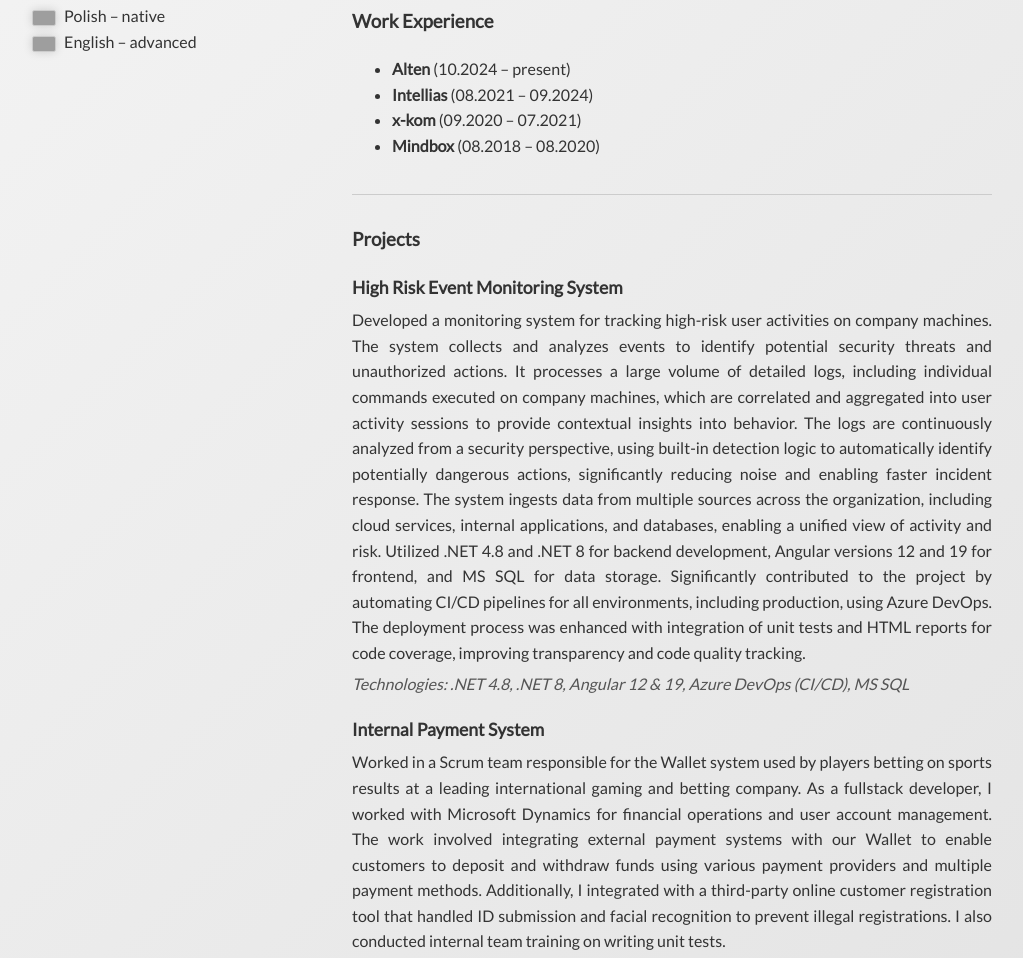
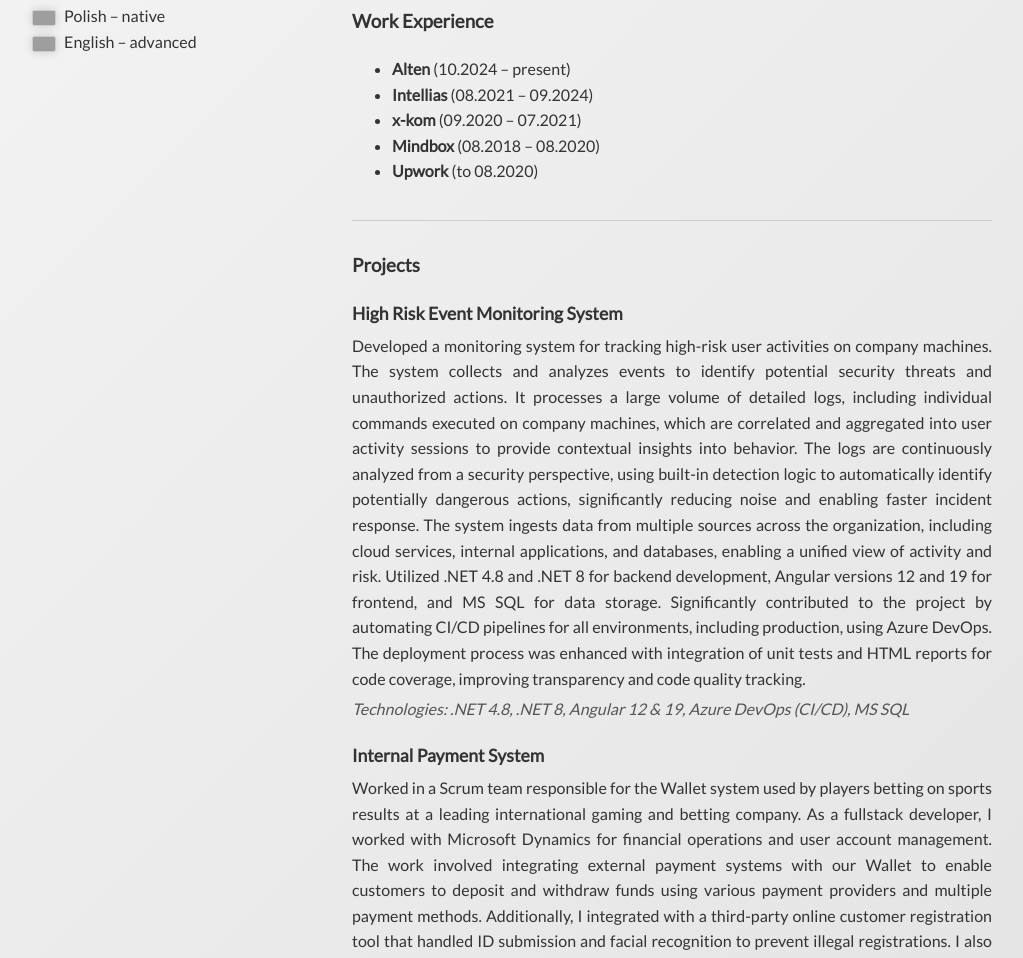
Before and after one commit to krzysztofprz/krzysztofprz.github.io, a plain HTML site: page index.html in a window 1280 px wide. Shown: the part 762-1720 px from the top of the page, without its empty margins (128-1151 px from the left). Drawn offline with Linux system fonts and the light colour scheme; grey boxes are pictures that could not be loaded.

Commit message:
Update work experience

```diff
--- a/index.html
+++ b/index.html
@@ -95,6 +95,7 @@
                 <li><strong>Intellias</strong> (08.2021 – 09.2024)</li>
                 <li><strong>x-kom</strong> (09.2020 – 07.2021)</li>
                 <li><strong>Mindbox</strong> (08.2018 – 08.2020)</li>
+                <li><strong>Upwork</strong> (to 08.2020)</li>
             </ul>
         </div>
 
```
